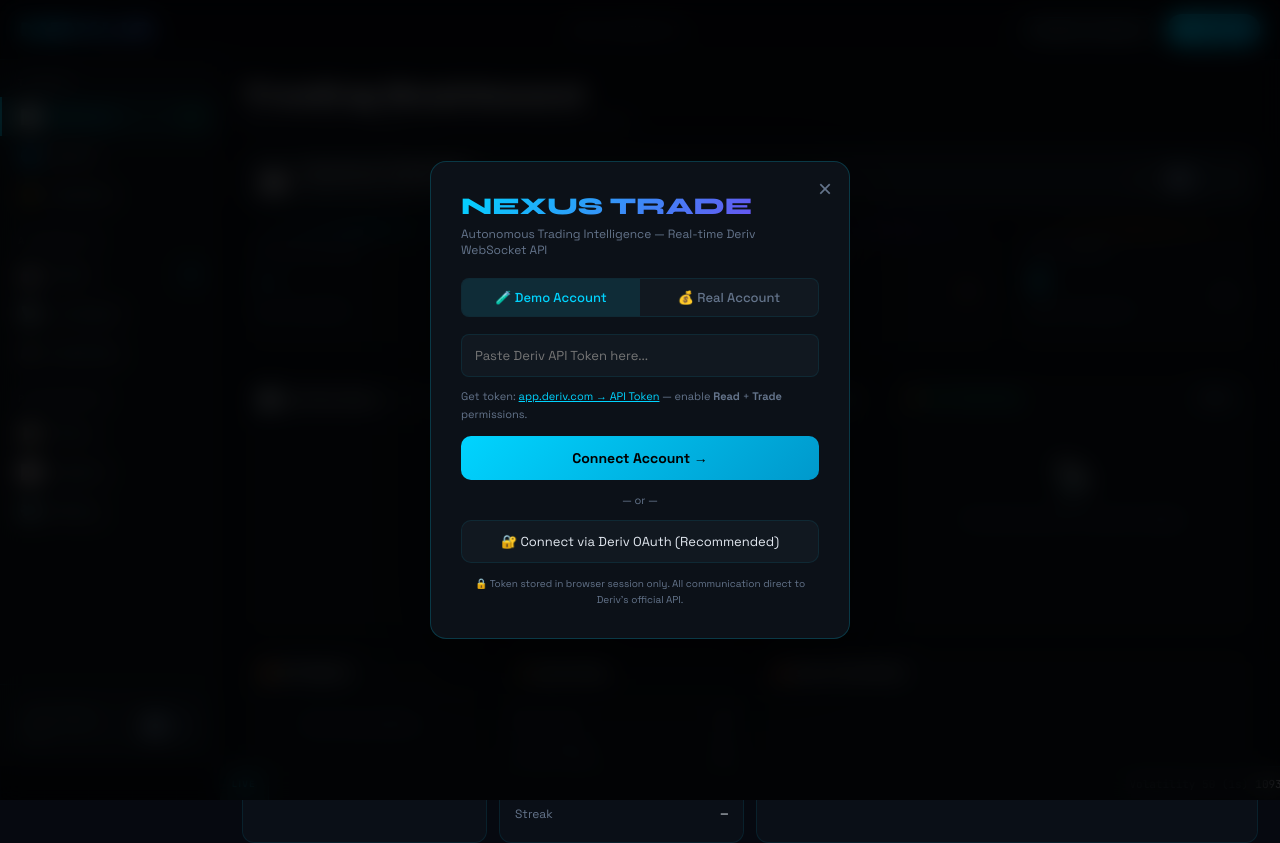
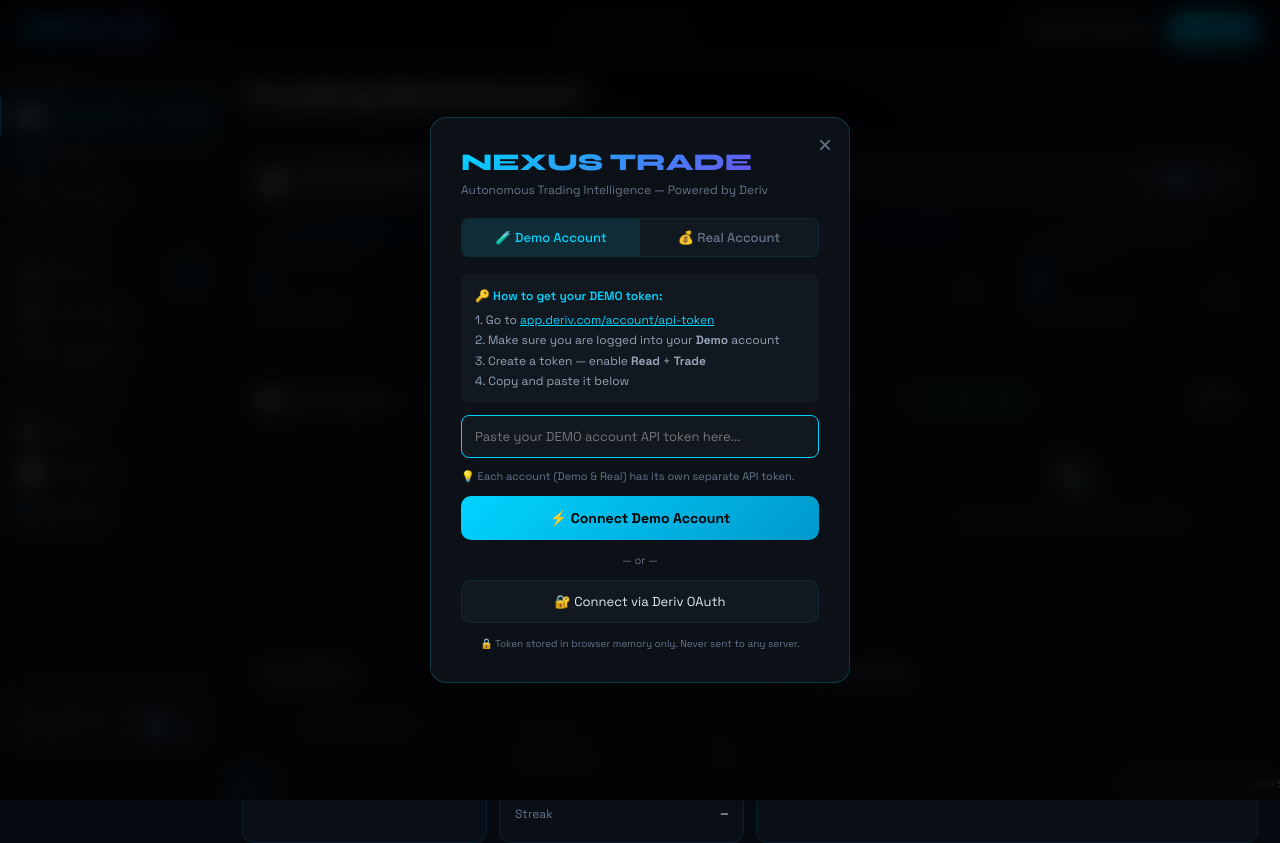
Before and after one commit to monicahmoh4-svg/Nexus-Trader-Agent, a website: page public/index.html in a window 1280 px wide. Drawn offline with nearby package versions, Linux system fonts and the light colour scheme.

Commit message:
Update index.html

```diff
--- a/public/index.html
+++ b/public/index.html
@@ -299,23 +299,57 @@
   <div class="mbox">
     <button class="mcls" onclick="Auth.close()">&#215;</button>
     <div class="mtit">NEXUS TRADE</div>
-    <div class="msub">Autonomous Trading Intelligence &mdash; Real-time Deriv WebSocket API</div>
+    <div class="msub">Autonomous Trading Intelligence &mdash; Powered by Deriv</div>
+
     <div class="mtabs">
       <div class="mtab active" id="demoTab" onclick="Auth.switchType('demo',this)">&#129514; Demo Account</div>
       <div class="mtab" id="realTab" onclick="Auth.switchType('real',this)">&#128176; Real Account</div>
     </div>
-    <div id="rwarn" class="rwarn" style="display:none">&#9888;&#65039; <strong>Real Money Warning:</strong> All trades use real funds. Understand risks fully before connecting.</div>
-    <input class="minput" id="tokenIn" type="password" placeholder="Paste Deriv API Token here..."/>
-    <div style="font-size:11px;color:var(--text3);margin-bottom:13px;line-height:1.6">
-      Get token: <a href="https://app.deriv.com/account/api-token" target="_blank" style="color:var(--accent)">app.deriv.com &#8594; API Token</a> &mdash; enable <strong>Read</strong> + <strong>Trade</strong> permissions.
+
+    <div id="rwarn" class="rwarn" style="display:none">
+      &#9888;&#65039; <strong>Real Money Warning:</strong> All trades use real funds.
     </div>
-    <button class="mbtn" onclick="Auth.connect()">Connect Account &#8594;</button>
+
+    <!-- Step indicator -->
+    <div style="background:var(--bg3);border-radius:8px;padding:12px 14px;margin-bottom:12px;font-size:12px;color:var(--text2);line-height:1.7">
+      <div id="authStepLabel" style="font-weight:600;color:var(--accent);margin-bottom:4px">&#128274; How to get your token:</div>
+      <div id="authStepDemo" style="">
+        1. Go to <a href="https://app.deriv.com/account/api-token" target="_blank" style="color:var(--accent)">app.deriv.com/account/api-token</a><br/>
+        2. Make sure you are logged into your <strong>Demo</strong> account<br/>
+        3. Create a token — enable <strong>Read</strong> + <strong>Trade</strong><br/>
+        4. Copy and paste it below
+      </div>
+      <div id="authStepReal" style="display:none">
+        1. Go to <a href="https://app.deriv.com/account/api-token" target="_blank" style="color:var(--accent)">app.deriv.com/account/api-token</a><br/>
+        2. Make sure you are logged into your <strong>Real</strong> account<br/>
+        3. Create a token — enable <strong>Read</strong> + <strong>Trade</strong><br/>
+        4. Copy and paste it below
+      </div>
+    </div>
+
+    <input class="minput" id="tokenIn" type="text"
+      placeholder="Paste your Demo API token here..."
+      autocomplete="off" autocorrect="off" autocapitalize="off" spellcheck="false"/>
+
+    <div style="font-size:11px;color:var(--text3);margin-bottom:13px">
+      &#128161; Each account (Demo &amp; Real) has its own separate API token.
+    </div>
+
+    <button class="mbtn" id="connectBtn2" onclick="Auth.connect()">
+      &#9889; Connect Demo Account
+    </button>
+
     <div class="mdiv">&mdash; or &mdash;</div>
-    <button class="oabtn" onclick="Auth.oauth()">&#128272; Connect via Deriv OAuth (Recommended)</button>
-    <div style="font-size:10px;color:var(--text3);margin-top:13px;text-align:center;line-height:1.6">&#128274; Token stored in browser session only. All communication direct to Deriv's official API.</div>
+
+    <button class="oabtn" onclick="Auth.oauth()">
+      &#128272; Connect via Deriv OAuth
+    </button>
+
+    <div style="font-size:10px;color:var(--text3);margin-top:13px;text-align:center;line-height:1.6">
+      &#128274; Token stored in browser memory only. Never sent to any server.
+    </div>
   </div>
 </div>
-
 <!-- HEADER -->
 <header class="hdr">
   <div class="logo">NEXUS<span>TRADE</span></div>
@@ -757,35 +791,56 @@
   let ws=null, token=null, reqId=1, pingInt=null, reconnTimer=null, reconnAttempts=0;
   const pending={}, tickSubs={}, tickPrices={};
 // All WS endpoints to try in order
-  const WS_ENDPOINTS=[
+// Deriv WebSocket endpoints — tried in order
+  const WS_ENDPOINTS = [
     'wss://ws.derivws.com/websockets/v3?app_id=1089',
     'wss://ws.binaryws.com/websockets/v3?app_id=1089',
     'wss://frontend.binaryws.com/websockets/v3?app_id=1089',
   ];
-  let wsEndpointIdx=0;
-
-function connect(t,type='demo'){
-    token=(t||'').replace(/[\s\r\n'"]/g,'').replace(/[^\x20-\x7E]/g,'').trim();
-    S.accountType=type;
-    S.connected=false;
-    S.balance=0;
-    S.currency='USD';
-    reconnAttempts=0;
-    wsEndpointIdx=0;
-    if(!token||token.length<10){
-      UI.toast('Invalid Token','Token appears invalid. Get it from app.deriv.com → API Token','error');
+  let wsEndpointIdx = 0;
+
+  // Build endpoint URL — app_id stays 1089 (works for both demo and real tokens)
+  function _endpointUrl() {
+    const base = WS_ENDPOINTS[wsEndpointIdx % WS_ENDPOINTS.length];
+    return base; // token determines demo vs real, NOT the URL
+  }
+function connect(t, type='demo') {
+    // Sanitize
+    token = (t || '')
+      .replace(/\s+/g, '')
+      .replace(/['"]/g, '')
+      .replace(/[^\x21-\x7E]/g, '')
+      .trim();
+
+    if (!token || token.length < 8) {
+      UI.toast('Invalid Token', 'Please get a valid token from app.deriv.com → API Token', 'error');
       return;
     }
-    console.log('[API] Connecting — type:',type,'token[:8]:',token.substring(0,8)+'...');
+
+    // Store selected account type
+    S.accountType = type;
+    S.connected   = false;
+    S.balance     = 0;
+    S.currency    = 'USD';
+    S.loginid     = '';
+    S.wins        = 0;
+    S.losses      = 0;
+    S.todayPnl    = 0;
+    S.activeTrades= 0;
+    reconnAttempts = 0;
+    wsEndpointIdx  = 0;
+
+    console.log('[API] connect() called — type:', type, 'token[0:8]:', token.substring(0,8));
+    UI.setStatus('connecting');
     _open();
   }
   function _open(){
     if(ws){try{ws.onopen=null;ws.onmessage=null;ws.onerror=null;ws.onclose=null;ws.close();}catch(e){}}
     ws=null;
     UI.setStatus('connecting');
-    const endpoint=WS_ENDPOINTS[wsEndpointIdx%WS_ENDPOINTS.length];
-    console.log('[WS] Connecting to',endpoint);
-    try{ ws=new WebSocket(endpoint); }
+   const endpoint = _endpointUrl();
+    console.log('[WS] Connecting to:', endpoint, '| account type:', S.accountType);
+    try { ws = new WebSocket(endpoint); }
     catch(e){
       console.error('[WS] Failed to create WebSocket:',e);
       // Try next endpoint
@@ -2173,77 +2228,102 @@
 // AUTH
 // ══════════════════════════════════════════════════════════
 const Auth = (() => {
-  // Default to demo — never lock to real
-  let _type='demo';
-
-  function show(){
-    // Always reset to demo tab when opening modal
-    _type='demo';
-    document.querySelectorAll('.mtab').forEach(x=>x.classList.remove('active'));
-    const demoTab=$('demoTab');
-    if(demoTab)demoTab.classList.add('active');
-    const realTab=$('realTab');
-    if(realTab)realTab.classList.remove('active');
-    const rwarn=$('rwarn');
-    if(rwarn)rwarn.style.display='none';
-    $('authModal').style.display='flex';
-  }
-
-  function close(){
-    $('authModal').style.display='none';
-  }
-
-  function switchType(t,el){
-    _type=t;
-    document.querySelectorAll('.mtab').forEach(x=>x.classList.remove('active'));
-    if(el)el.classList.add('active');
-    const rwarn=$('rwarn');
-    if(rwarn)rwarn.style.display=t==='real'?'block':'none';
-    // Update placeholder to guide user
-    const inp=$('tokenIn');
-    if(inp)inp.placeholder=t==='demo'
-      ?'Paste your DEMO account API token here...'
-      :'Paste your REAL account API token here...';
-    console.log('[Auth] Account type switched to:',t);
-  }
-
-  function connect(){
-    const raw=$('tokenIn').value||'';
-    const t=raw.replace(/[\s\r\n'"]/g,'').replace(/[^\x20-\x7E]/g,'').trim();
-    if(!t){
-      UI.toast('Missing Token','Please paste your Deriv API token','error');
+  let _type = 'demo';
+
+  function show() {
+    // Reset to demo every time modal opens
+    _setType('demo');
+    $('authModal').style.display = 'flex';
+    $('tokenIn').value = '';
+    $('tokenIn').focus();
+  }
+
+  function close() {
+    $('authModal').style.display = 'none';
+  }
+
+  function _setType(t) {
+    _type = t;
+    // Update tabs
+    const dTab = $('demoTab'), rTab = $('realTab');
+    if (dTab) dTab.className = 'mtab' + (t === 'demo' ? ' active' : '');
+    if (rTab) rTab.className = 'mtab' + (t === 'real' ? ' active' : '');
+    // Show/hide warning
+    const rw = $('rwarn');
+    if (rw) rw.style.display = t === 'real' ? 'block' : 'none';
+    // Update instructions
+    const sd = $('authStepDemo'), sr = $('authStepReal');
+    if (sd) sd.style.display = t === 'demo' ? 'block' : 'none';
+    if (sr) sr.style.display = t === 'real' ? 'block' : 'none';
+    // Update button text and placeholder
+    const btn = $('connectBtn2');
+    if (btn) btn.textContent = t === 'demo'
+      ? '⚡ Connect Demo Account'
+      : '⚡ Connect Real Account';
+    const inp = $('tokenIn');
+    if (inp) inp.placeholder = t === 'demo'
+      ? 'Paste your DEMO account API token here...'
+      : 'Paste your REAL account API token here...';
+    // Update step label
+    const lbl = $('authStepLabel');
+    if (lbl) lbl.innerHTML = `🔑 How to get your ${t.toUpperCase()} token:`;
+  }
+
+  function switchType(t, el) {
+    _setType(t);
+    $('tokenIn').value = '';
+    $('tokenIn').focus();
+  }
+
+  function connect() {
+    const raw = ($('tokenIn').value || '');
+    // Aggressive clean — remove all whitespace, quotes, invisible chars
+    const t = raw
+      .replace(/\s+/g, '')
+      .replace(/['"]/g, '')
+      .replace(/[^\x21-\x7E]/g, '')
+      .trim();
+
+    if (!t) {
+      UI.toast('No Token', 'Please paste your API token in the box', 'error');
+      $('tokenIn').focus();
       return;
     }
-    if(t.length<10){
-      UI.toast('Invalid Token','Token too short. Copy it from app.deriv.com → API Token','error');
+    if (t.length < 8) {
+      UI.toast('Token Too Short', 'This does not look like a valid token. Copy it directly from Deriv.', 'error');
       return;
     }
-    console.log('[Auth] Connecting as',_type,'token length:',t.length);
+
+    console.log('[Auth] Connecting as:', _type, '| token length:', t.length, '| first 6:', t.substring(0, 6));
     close();
-    $('tokenIn').value='';
-    API.connect(t,_type);
-  }
-
-  function oauth(){
-    const url='https://oauth.deriv.com/oauth2/authorize?app_id=1089&l=EN&brand=deriv';
-    const win=window.open(url,'_blank','width=620,height=720,left=200,top=80');
-    UI.toast('OAuth Opening','Approve access in the Deriv window','info');
-    const chk=setInterval(()=>{
-      try{
-        if(win&&win.closed){clearInterval(chk);return;}
-        const params=new URLSearchParams(win.location.search);
-        const tk=params.get('token1')||params.get('token');
-        if(tk){
-          clearInterval(chk);
-          win.close();
-          $('tokenIn').value=tk;
-          connect();
+    // Small delay so modal closes before WS noise
+    setTimeout(() => API.connect(t, _type), 100);
+  }
+
+  function oauth() {
+    const url = 'https://oauth.deriv.com/oauth2/authorize?app_id=1089&l=EN&brand=deriv';
+    const win = window.open(url, '_blank', 'width=640,height=720,left=200,top=80');
+    UI.toast('Opening Deriv OAuth', 'Approve access in the popup window', 'info');
+    const chk = setInterval(() => {
+      try {
+        if (win && win.closed) { clearInterval(chk); return; }
+        const href = win.location.href || '';
+        // OAuth redirects back with token in URL
+        if (href.includes('token') || href.includes('deriv')) {
+          const params = new URLSearchParams(win.location.search);
+          const tk = params.get('token1') || params.get('token') || params.get('acct1');
+          if (tk) {
+            clearInterval(chk);
+            win.close();
+            $('tokenIn').value = tk;
+            connect();
+          }
         }
-      }catch(e){/* cross-origin — keep polling */}
-    },800);
-  }
-
-  return{show,close,switchType,connect,oauth};
+      } catch (e) { /* cross-origin — keep polling */ }
+    }, 600);
+  }
+
+  return { show, close, switchType, connect, oauth };
 })();
 
 // ══════════════════════════════════════════════════════════
```
